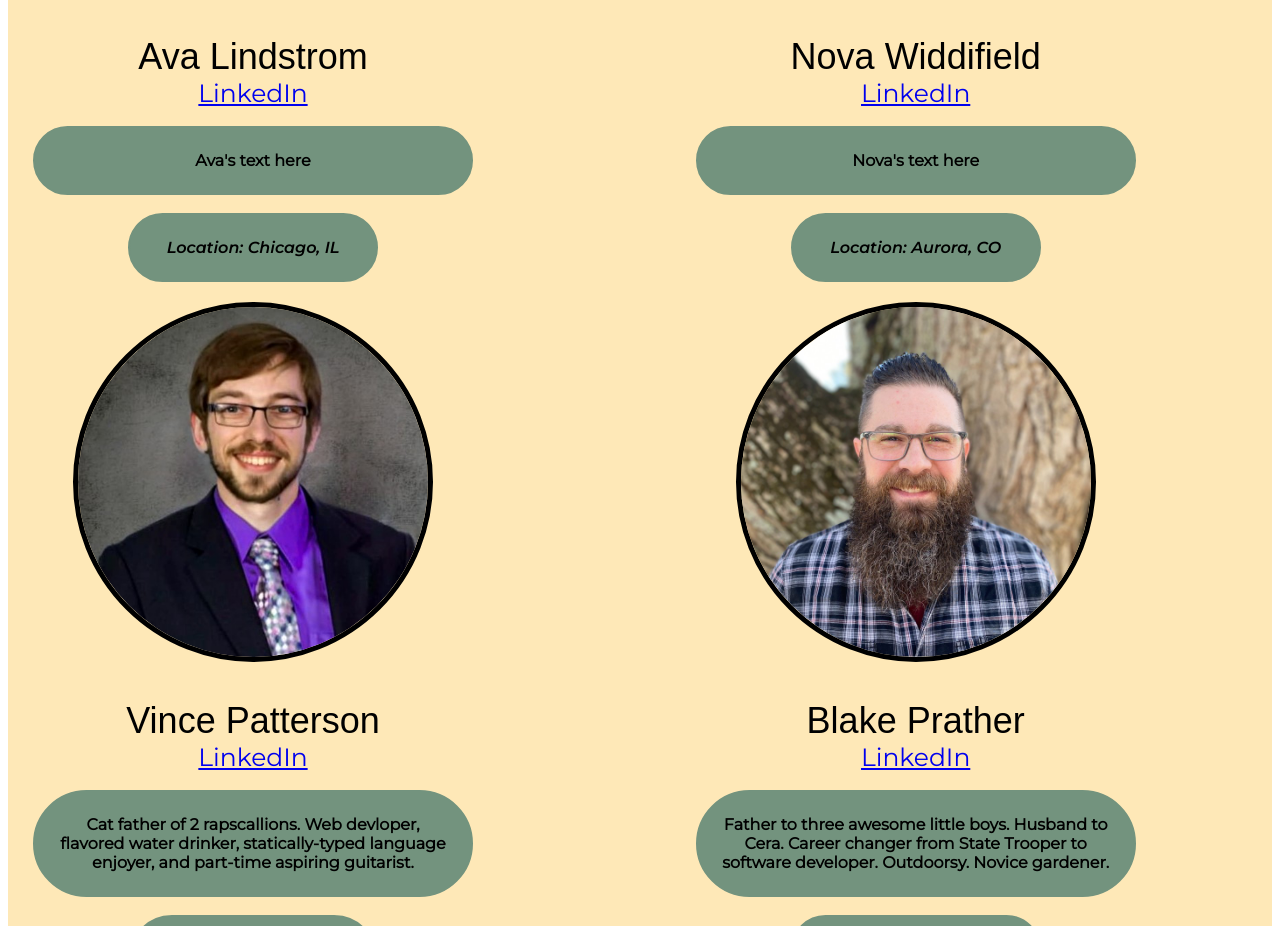
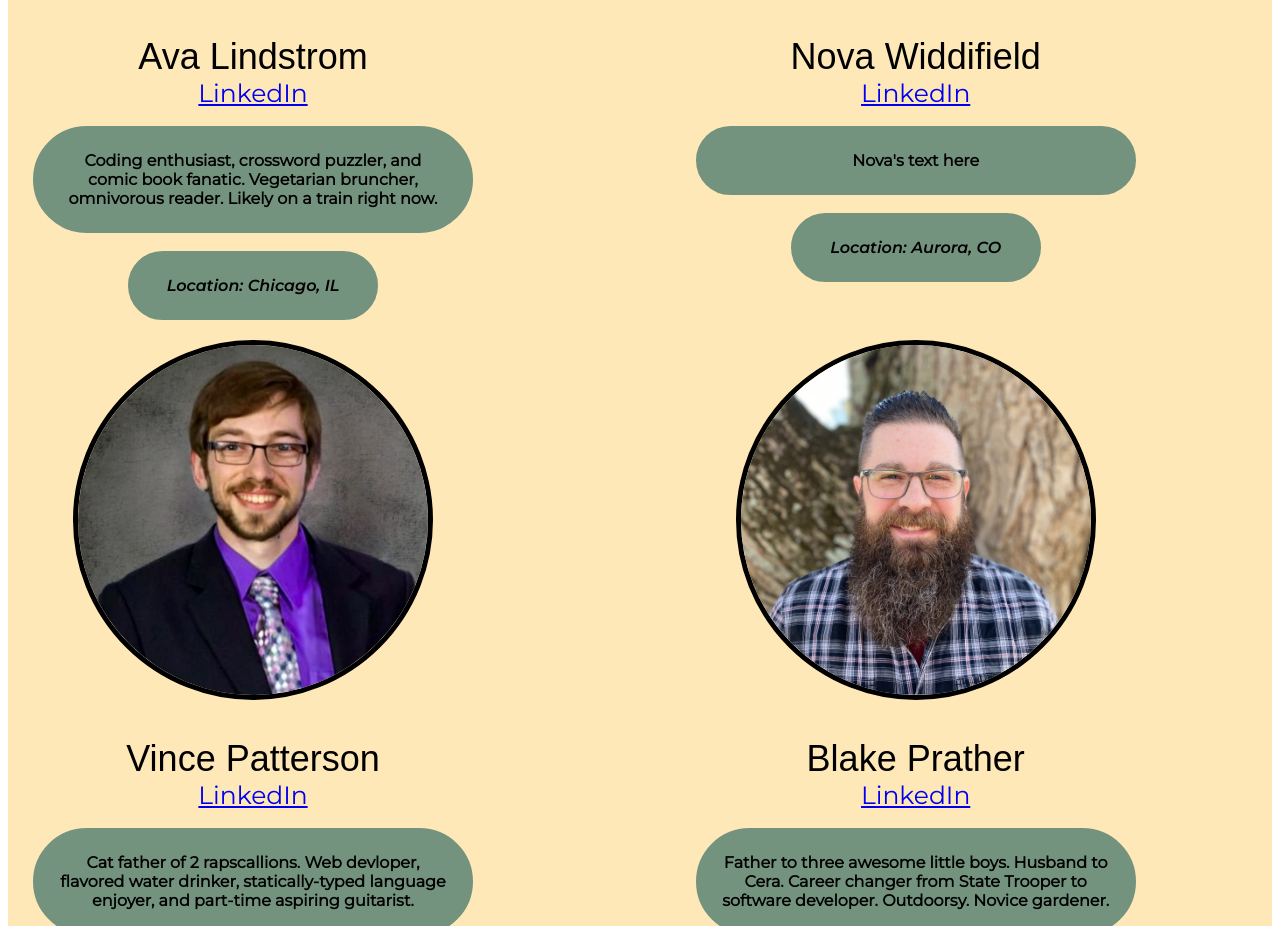
Before and after one commit to pratherb/TE-family-reading-final-capstone, a Vue app in the folder final-capstone/capstone/vue/: page /aboutus in a window 1280 px wide. Shown: the part 790-1716 px from the top of the page. Built offline with nearby package versions, Linux system fonts and the light colour scheme; a web font is replaced by a local one.

Commit message:
about Ava

```diff
--- a/final-capstone/capstone/vue/src/views/AboutUs.vue
+++ b/final-capstone/capstone/vue/src/views/AboutUs.vue
@@ -13,7 +13,8 @@
           >LinkedIn</a
         >
         <br />
-        <p class="about">Ava's text here</p>
+        <p class="about">Coding enthusiast, crossword puzzler, and comic book fanatic.
+          Vegetarian bruncher, omnivorous reader. Likely on a train right now.</p>
         <br />
         <p class="location">Location: Chicago, IL</p>
       </div>
```
